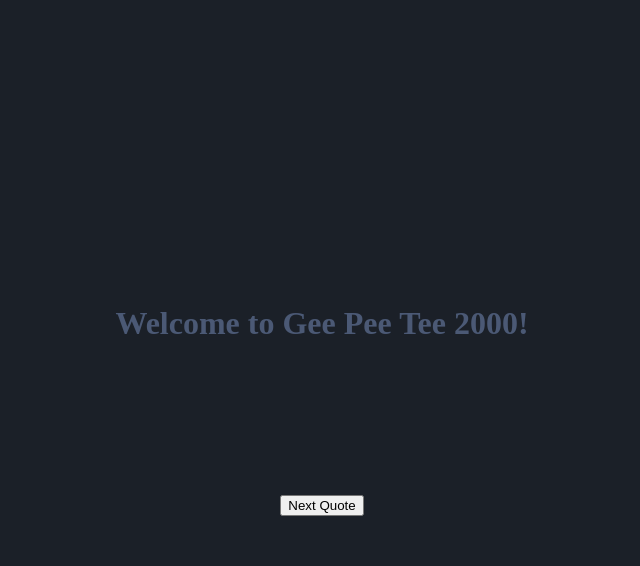
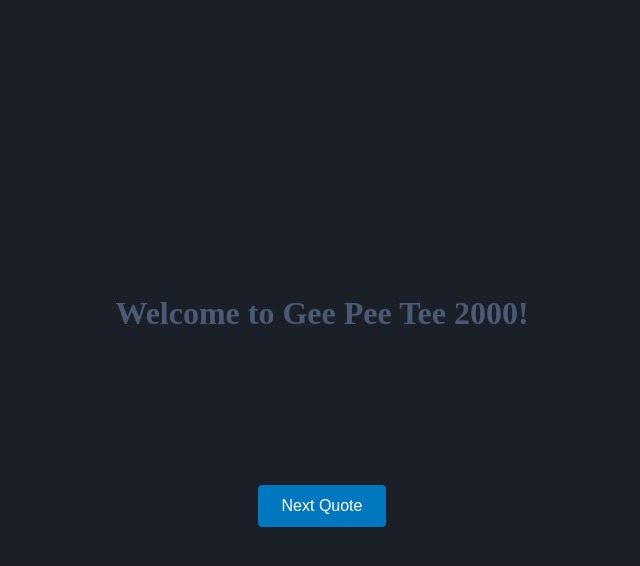
Before and after one commit to Andrew32A/ACS-1120-Intro-Data-Structures, a Flask app: template Code/templates/index.html in a window 1280 px wide. Shown: the top 566 px of the page, without its empty margins (318-958 px from the left). Run offline with Flask 2, Linux system fonts and the light colour scheme; the template is opened without the code that fills it, so the values that code supplies are empty; parts of the project's set-up code (start-up, migrations or seed data) failed here and were passed over.

Commit message:
made button pretty

```diff
--- a/Code/templates/index.html
+++ b/Code/templates/index.html
@@ -27,6 +27,21 @@
     color: #ccccb5;
     padding-bottom: 100px;
   }
+
+  button {
+    padding: 12px 24px;
+    border-radius: 4px;
+    background-color: #0077be;
+    color: white;
+    border: none;
+    font-size: 16px;
+    cursor: pointer;
+  }
+
+  button:hover {
+    background-color: #289bde;
+  }
+
 </style>
 <body>
     <h1>Welcome to Gee Pee Tee 2000!</h1>
```
